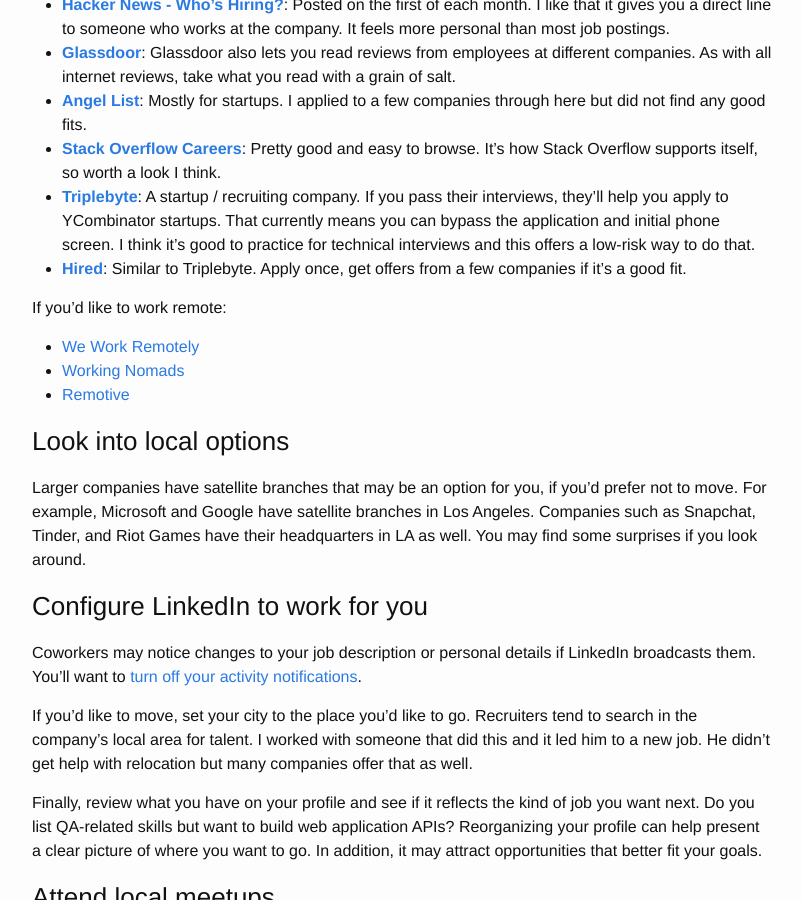
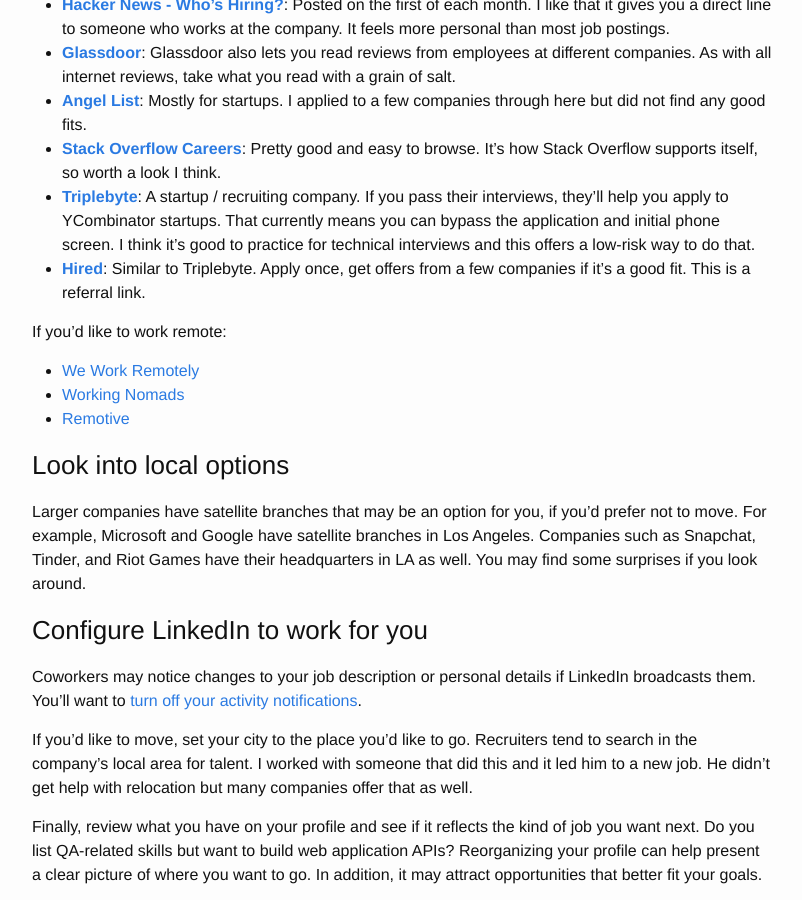
Before and after one commit to kevinlondon/kevinlondon.github.io, a Jekyll site: the page built from _posts/2016-01-21-job-hunt-guide.md, in a window 1280 px wide and 900 px high, scrolled down 1125 px. Shown: the whole window, without its empty margins (238-1040 px from the left). Built offline with Jekyll 4.4.1, drawn with Linux system fonts in a browser that asks for light colours; comment, search, counter and statistics services are not loaded.

Commit message:
Referral link disclaimer'

```diff
--- a/_posts/2016-01-21-job-hunt-guide.md
+++ b/_posts/2016-01-21-job-hunt-guide.md
@@ -71,7 +71,7 @@ Sites I've used:
     I think it's good to practice for technical interviews and this offers
     a low-risk way to do that.
 * **[Hired](https://hired.com/x/4egcf)**: Similar to Triplebyte. Apply once, get
-    offers from a few companies if it's a good fit.
+    offers from a few companies if it's a good fit. This is a referral link.
 
 
 If you'd like to work remote:
```
